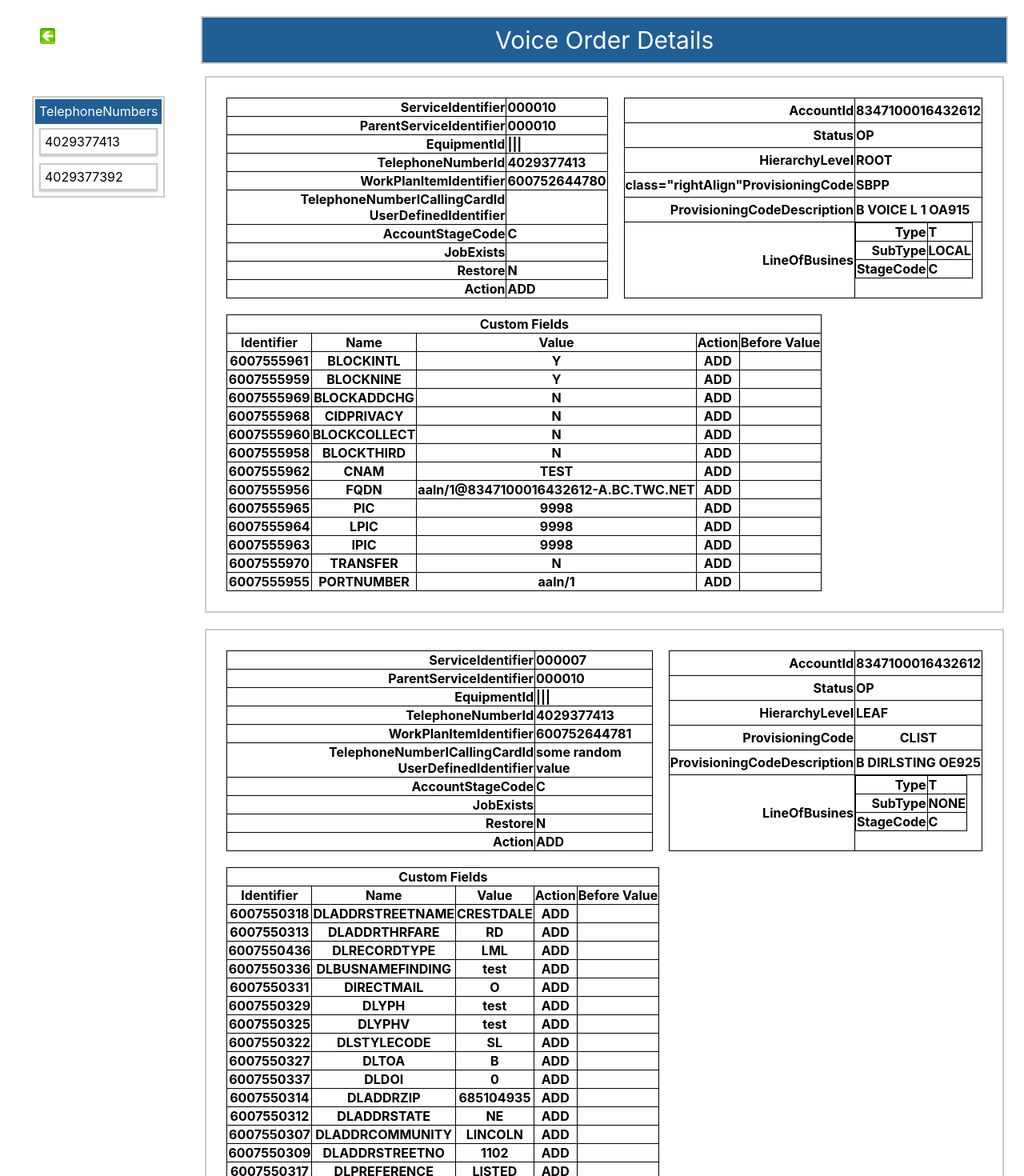
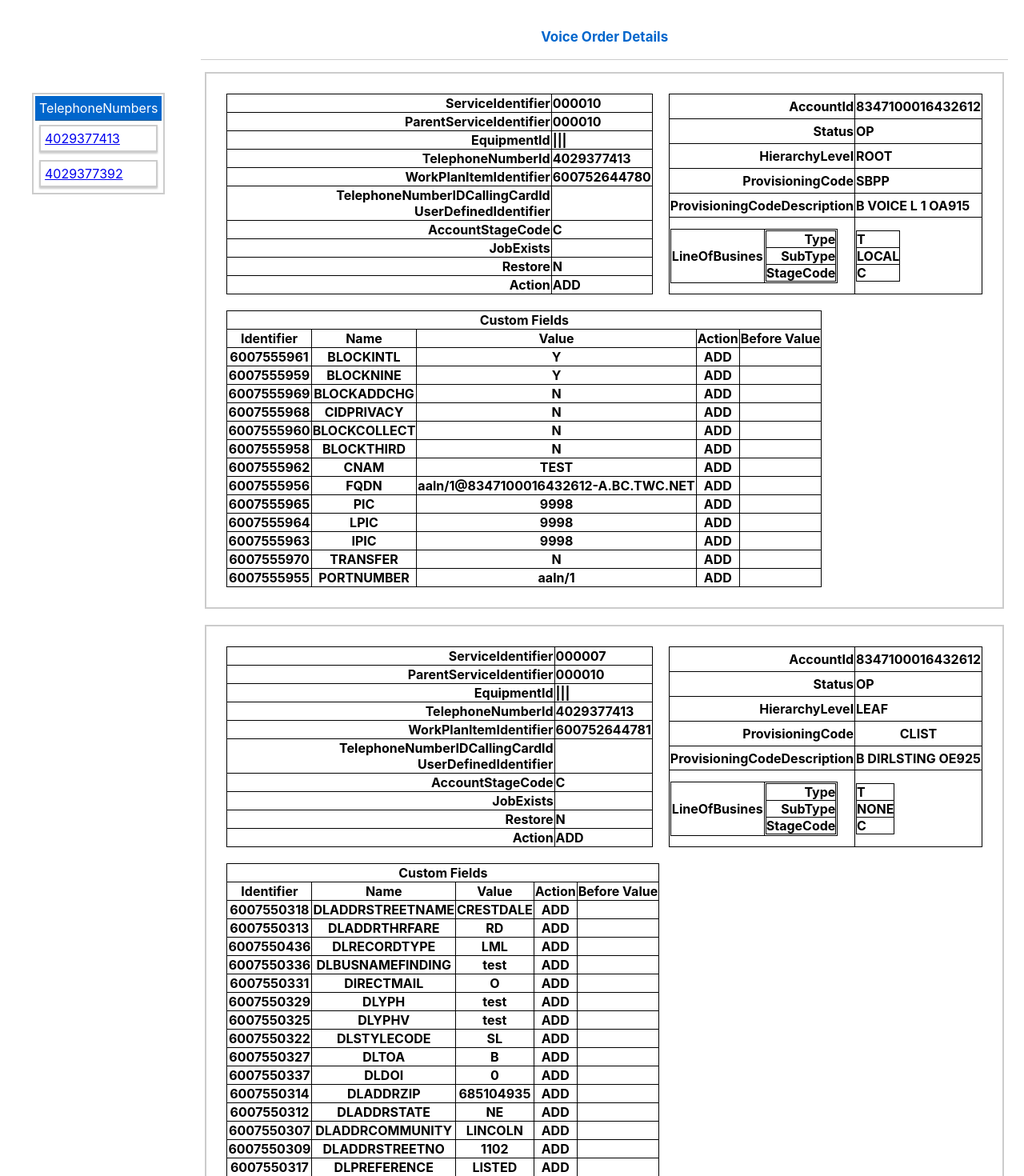
Before and after one commit to manojkarnati50/my-app, a React (Create React App) app: page / in a window 1280 px wide. Shown: the top 1470 px of the page at 80% size. Built offline with nearby package versions, Linux system fonts and the light colour scheme.

Commit message:
lineofbusiness alignment fix

```diff
--- a/src/App.js
+++ b/src/App.js
@@ -401,18 +401,19 @@ class App extends Component {
   };
 
   render() {
-    let logoDiv = (
-      <div class="box-1">
-        <img src={logo} alt="Logo" />
-      </div>
-    );
     let telephonesListDiv = (
       <div class="box-2">
         <ul class="flex-ul">
           <span class="flex-heading">TelephoneNumbers</span>
           {this.state.telephonesList.map((item) => (
             <li class="flex-li" key={item}>
-              <a onClick={() => this.setTelePhoneHandler(item)}>{item}</a>
+              <a
+                href="#"
+                style={{ textDecoration: "underline" }}
+                onClick={() => this.setTelePhoneHandler(item)}
+              >
+                {item}
+              </a>
             </li>
           ))}
         </ul>
@@ -447,7 +448,7 @@ class App extends Component {
         </tr>
         <tr>
           <th class="rightAlign">
-            TelephoneNumberICallingCardId UserDefinedIdentifier
+            TelephoneNumberIDCallingCardId UserDefinedIdentifier
           </th>
           <th class="leftAlign"></th>
         </tr>
@@ -470,7 +471,7 @@ class App extends Component {
       </table>
     );
     let accountIdTable = (
-      <table>
+      <table class="dataTable">
         <tr>
           <th class="rightAlign">AccountId</th>
           <th class="leftAlign">{this.state.rootItem[0].AccountId}</th>
@@ -484,7 +485,7 @@ class App extends Component {
           <th class="leftAlign">{this.state.rootItem[0].HierarchyLevel}</th>
         </tr>
         <tr>
-          <th> class="rightAlign"ProvisioningCode</th>
+          <th class="rightAlign"> ProvisioningCode</th>
           <th class="leftAlign">{this.state.rootItem[0].ProvisioningCode}</th>
         </tr>
         <tr colspan="2">
@@ -494,22 +495,20 @@ class App extends Component {
           </th>
         </tr>
         <tr>
-          <th class="rightAlign" rowspan="4">
-            LineOfBusines
+          <th>
+            <th>LineOfBusines</th>
+            <th>
+              <tr class="rightAlign">Type</tr>
+              <tr class="rightAlign">SubType</tr>
+              <tr class="rightAlign">StageCode</tr>
+            </th>
           </th>
 
-          <tr>
-            <th class="rightAlign">Type</th>
-            <th class="leftAlign">{this.state.rootItem[0].Type}</th>
-          </tr>
-          <tr>
-            <th class="rightAlign">SubType</th>
-            <th class="leftAlign">{this.state.rootItem[0].SubType}</th>
-          </tr>
-          <tr>
-            <th class="rightAlign">StageCode</th>
-            <th class="leftAlign">{this.state.rootItem[0].StageCode}</th>
-          </tr>
+          <th>
+            <tr class="leftAlign ">{this.state.rootItem[0].Type}</tr>
+            <tr class="leftAlign ">{this.state.rootItem[0].SubType}</tr>
+            <tr class="leftAlign ">{this.state.rootItem[0].StageCode}</tr>
+          </th>
         </tr>
       </table>
     );
@@ -559,9 +558,9 @@ class App extends Component {
         </tr>
         <tr>
           <th class="rightAlign">
-            TelephoneNumberICallingCardId UserDefinedIdentifier
+            TelephoneNumberIDCallingCardId UserDefinedIdentifier
           </th>
-          <th class="leftAlign">some random value</th>
+          <th class="leftAlign"></th>
         </tr>
         <tr>
           <th class="rightAlign">AccountStageCode </th>
@@ -606,22 +605,20 @@ class App extends Component {
           </th>
         </tr>
         <tr>
-          <th class="rightAlign" rowspan="4">
-            LineOfBusines
+          <th>
+            <th>LineOfBusines</th>
+            <th>
+              <tr class="rightAlign">Type</tr>
+              <tr class="rightAlign">SubType</tr>
+              <tr class="rightAlign">StageCode</tr>
+            </th>
           </th>
 
-          <tr>
-            <th class="rightAlign">Type</th>
-            <th class="leftAlign">{this.state.leafItems[0].Type}</th>
-          </tr>
-          <tr>
-            <th class="rightAlign">SubType</th>
-            <th class="leftAlign">{this.state.leafItems[0].SubType}</th>
-          </tr>
-          <tr>
-            <th class="rightAlign">StageCode</th>
-            <th class="leftAlign">{this.state.leafItems[0].StageCode}</th>
-          </tr>
+          <th>
+            <tr class="leftAlign ">{this.state.leafItems[0].Type}</tr>
+            <tr class="leftAlign ">{this.state.leafItems[0].SubType}</tr>
+            <tr class="leftAlign ">{this.state.leafItems[0].StageCode}</tr>
+          </th>
         </tr>
       </table>
     );
@@ -648,10 +645,7 @@ class App extends Component {
         <div class="pallete">
           <div class="row-container">
             <div class="container-1">
-              <div class="col-container">
-                {logoDiv}
-                {telephonesListDiv}
-              </div>
+              <div class="col-container">{telephonesListDiv}</div>
             </div>
 
             <div class="col-container">
--- a/src/layout.css
+++ b/src/layout.css
@@ -38,18 +38,20 @@
   margin-bottom: 35px;
 }
 .box-2 {
+  margin-top: 75px;
   background-color: white;
 }
 .box-3 {
   display: flex;
-  border: 2px solid #ccc;
+  border-bottom: 1px solid #ccc;
   padding: 10px;
   justify-content: center;
   margin: 5px;
-  font-size: 30px;
   padding: 10px;
-  background-color: rgb(33, 94, 149);
-  color: white;
+  font-weight: bold;
+  line-height: 2em;
+  font-size: 1.06em;
+  color: #06c;
 }
 .flex-space-around {
   display: flex;
@@ -97,34 +99,30 @@ td {
   border: 1px solid black;
   border-collapse: collapse;
 }
-/*
-.flex-table {
-  border: 1px solid #ccc;
-  margin: 10px;
+.noborder {
+  border: none;
 }
-.flex-td .flex-th {
-  width: 4rem;
-  height: 2rem;
-  border: 10px solid #ccc;
-  text-align: center;
-  display: flex;
-  flex-wrap: wrap;
+.bordertop {
+  border-top: 1px solid black;
 }
-.flex-tr {
-  background: lightblue;
-  border-color: white;
-  border: 5px solid #ccc;
+.borderbottom {
+  border-bottom: 1px solid black;
 }
-*/
+.borderright {
+  border-right: 1px solid black;
+}
+.bordeleft {
+  border-left: 1px solid black;
+}
+
 .flex-heading {
   border-bottom: 1px solid rgb(33, 94, 149);
   padding: 5px;
   display: flex;
   text-align: center;
-  background-color: rgb(33, 94, 149);
+  background-color: #06c;
   color: white;
 }
-
 .shadow {
   box-shadow: 0 2px 2px #ccc;
 }
```
